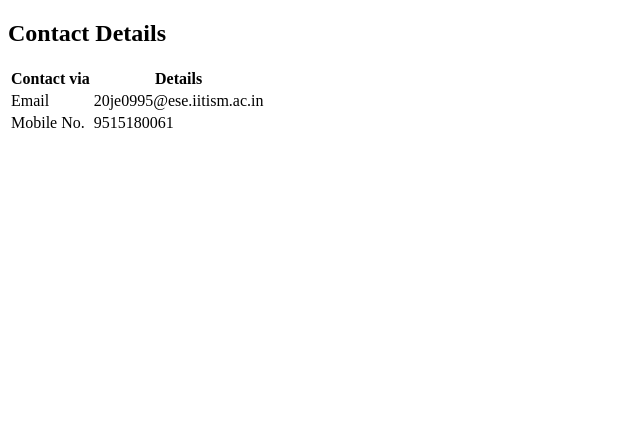
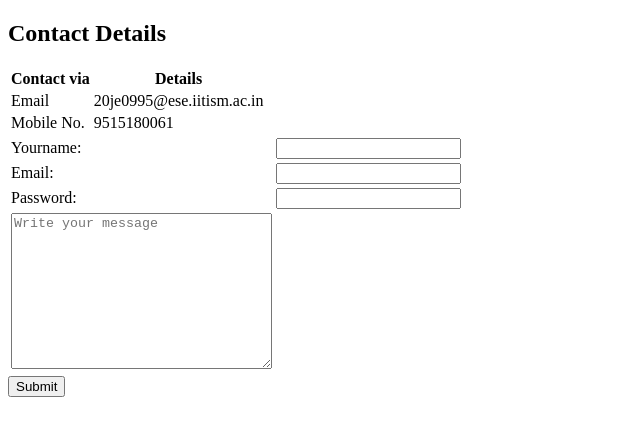
Before and after one commit to Suraj-777/Curriculum-Vitae, a plain HTML site: page Contact-Me.html in a window 1280 px wide. Shown: the whole page, without its empty margins (0-640 px from the left). Drawn offline with Linux system fonts and the light colour scheme.

Commit message:
Update of form

```diff
--- a/Contact-Me.html
+++ b/Contact-Me.html
@@ -24,6 +24,26 @@
             </tr>
         </tbody>
     </table>
+    <form action="mailto@gmail.com" method="post">
+        <table>
+            <tr>
+                <td><label>Yourname: </label></td>
+                <td><input type="text" name="yourName"></td>
+            </tr>
+            <tr>
+                <td><label>Email: </label></td>
+                <td><input type="email" name="yourMail"></td>
+            </tr>
+            <tr>
+                <td><label>Password: </label></td>
+                <td><input type="password" name="yourPassword" id=""></td>
+            </tr>
+            <tr>
+                <td><textarea name="yourMessage" placeholder="Write your message"cols="30" rows="10"></textarea></td>
+            </tr>
+        </table>
+        <input type="submit">
+    </form>
     <!-- <ul>
         <li>Email: 20je0995@ese.iitism.ac.in</li>
         <li>Mobile No.: 9515180061</li>
```
